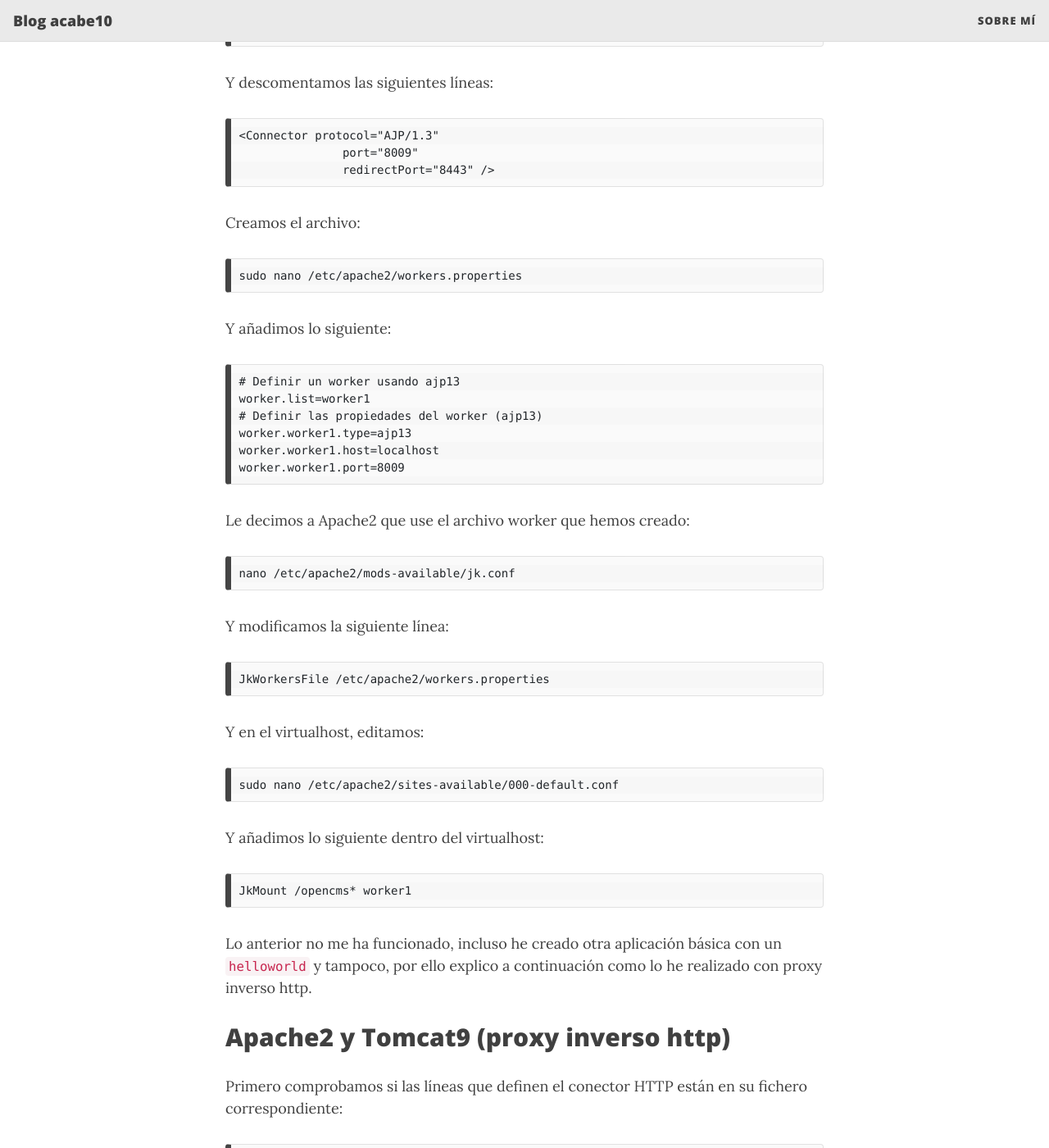
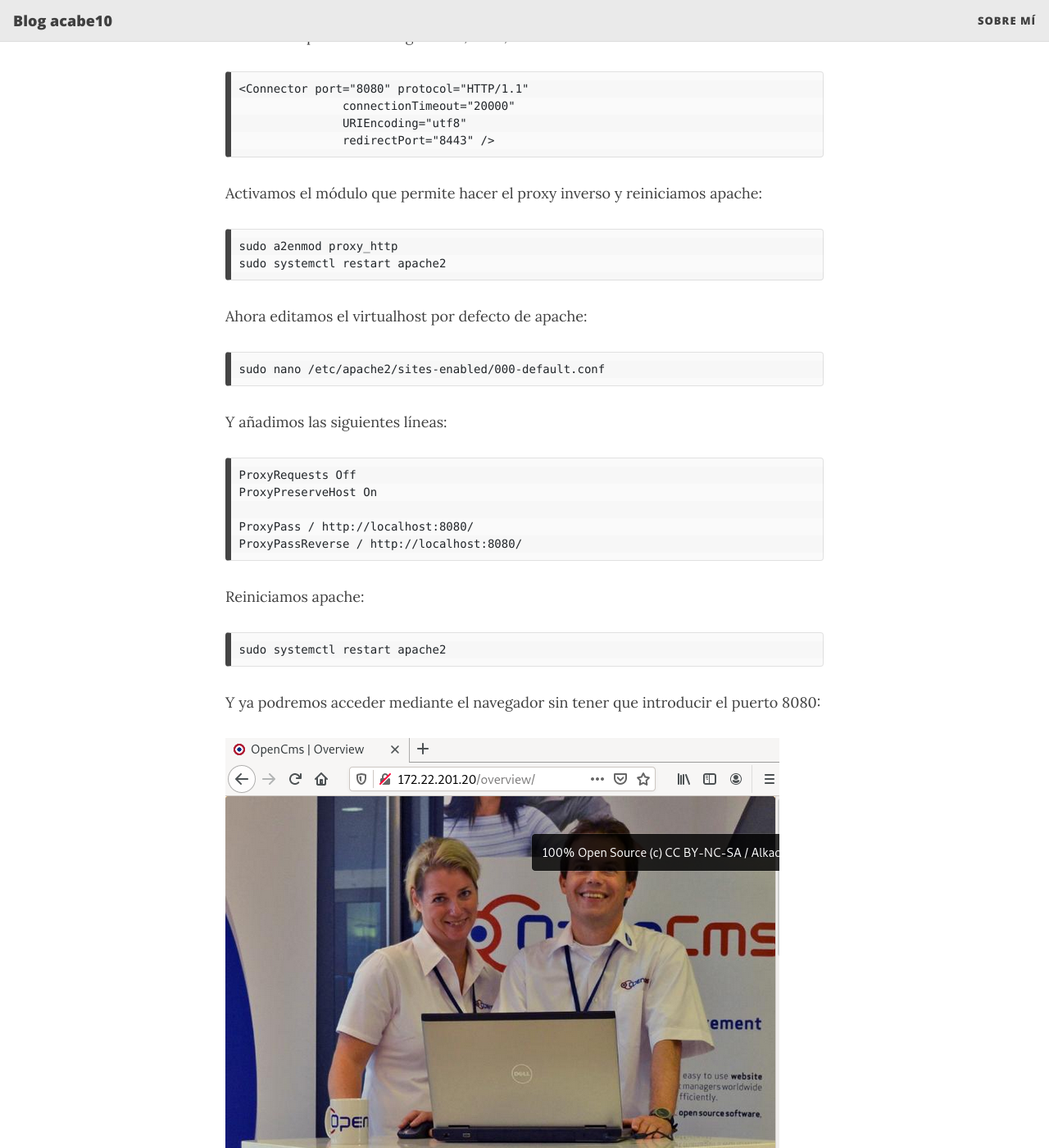
Before and after one commit to acabe10/acabe10.github.io, a Jekyll site: the page built from _posts/2021-02-23-Despliegue-OpenCMS-Java.md, in a window 1280 px wide and 1400 px high, scrolled down 9714 px. Shown: the whole window at 82% size. Built offline with Jekyll 4.4.1, drawn with Linux system fonts in a browser that asks for light colours; nearby versions of some CDN libraries; some of the changed text lies outside the part shown.

Commit message:
modifico protocolo ajp

```diff
--- a/_posts/2021-02-23-Despliegue-OpenCMS-Java.md
+++ b/_posts/2021-02-23-Despliegue-OpenCMS-Java.md
@@ -5,7 +5,7 @@ tags: [all, CMS, Java, Despliegue, OpenCMS]
 ---
 # Introducción
 
-Buenas, en este post vamos a instalar OpenCMS en una máquina de nuestro cloud privado y posteriormente vamos a hacer su despliegue a través de `apache2` y `tomcat` usando el protocolo AJP.
+Buenas, en este post vamos a instalar OpenCMS en una máquina de nuestro cloud privado y posteriormente vamos a hacer su despliegue a través de `apache2` y `tomcat` usando un proxy inverso.
 
 ## Instalación requisitos
 
@@ -121,67 +121,6 @@ Ahora ya podremos acceder a la página principal de Opencms:
 
 ![10](/assets/img/posts/cms-java/10.png)
 
-## Apache y Tomcat9 (AJP)
-
-Voy a poner la configuración realizada para usar el protocolo AJP, el cual no me ha funcionado.
-
-Editamos el fichero:
-
-~~~
-sudo nano /etc/tomcat9/server.xml
-~~~
-
-Y descomentamos las siguientes líneas:
-
-~~~
-<Connector protocol="AJP/1.3"
-               port="8009"
-               redirectPort="8443" />
-~~~
-
-Creamos el archivo:
-
-~~~
-sudo nano /etc/apache2/workers.properties
-~~~
-
-Y añadimos lo siguiente:
-
-~~~
-# Definir un worker usando ajp13
-worker.list=worker1
-# Definir las propiedades del worker (ajp13)
-worker.worker1.type=ajp13
-worker.worker1.host=localhost
-worker.worker1.port=8009
-~~~
-
-Le decimos a Apache2 que use el archivo worker que hemos creado:
-
-~~~
-nano /etc/apache2/mods-available/jk.conf
-~~~
-
-Y modificamos la siguiente línea:
-
-~~~
-JkWorkersFile /etc/apache2/workers.properties
-~~~
-
-Y en el virtualhost, editamos:
-
-~~~
-sudo nano /etc/apache2/sites-available/000-default.conf
-~~~
-
-Y añadimos lo siguiente dentro del virtualhost:
-
-~~~
-JkMount /opencms* worker1
-~~~
-
-Lo anterior no me ha funcionado, incluso he creado otra aplicación básica con un `helloworld` y tampoco, por ello explico a continuación como lo he realizado con proxy inverso http.
-
 ## Apache2 y Tomcat9 (proxy inverso http)
 
 Primero comprobamos si las líneas que definen el conector HTTP están en su fichero correspondiente:
```
